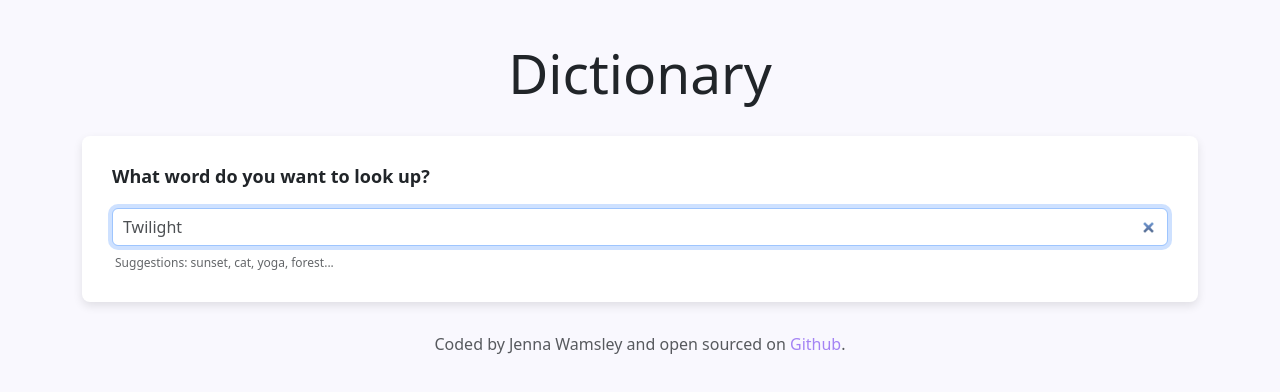
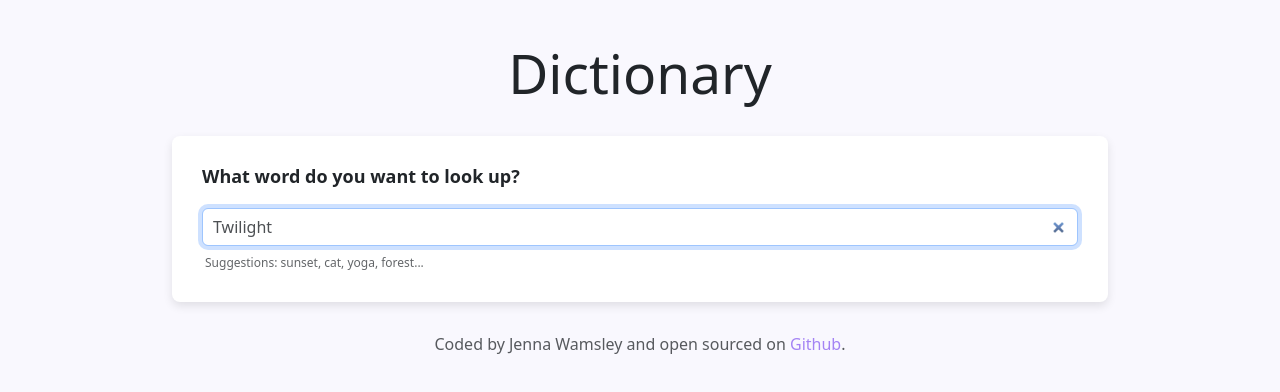
Before and after one commit to jwam-create/dictionary-app-react, a React (Create React App) app: page / in a window 1280 px wide. Shown: the top 392 px of the page. Built offline with nearby package versions, Linux system fonts and the light colour scheme; no server answers.

Commit message:
Adjusted max width

```diff
--- a/src/App.css
+++ b/src/App.css
@@ -1,5 +1,10 @@
 .App {
 	min-height: 100vh;
+	background-color: #f9f8fe;
+	max-width: 960px;
+	margin: 0 auto;
+}
+#root {
 	background-color: #f9f8fe;
 }
 
--- a/src/Dictionary.js
+++ b/src/Dictionary.js
@@ -16,6 +16,7 @@ export default function Dictionary(props) {
 	}
 	function handlePhotosApiResponse(response) {
 		console.log(response);
+		setPhotos(response.data);
 	}
 
 	function search() {
```
